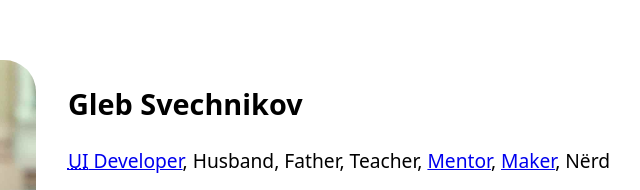
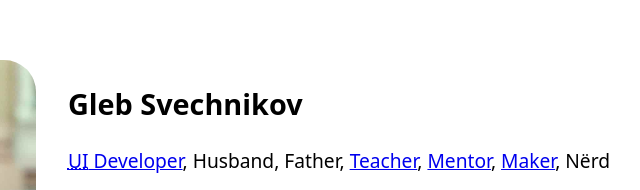
Before and after one commit to gleb-svechnikov/gleb-svechnikov.github.io, an Eleventy site: page src/index.html in a window 1280 px wide. Shown: the part 180-370 px from the top of the page, 477-1117 px from the left. Built offline with nearby package versions, Linux system fonts and the light colour scheme; Eleventy itself is replaced by a stand-in of ours; files that its build step writes are made by us from their sources; what @kevingimbel/eleventy-plugin-mermaid would draw is missing.

Commit message:
Update links

```diff
--- a/src/index.html
+++ b/src/index.html
@@ -6,7 +6,7 @@ layout: layout/base.njk
 <section class="info">
 	<h1>Gleb Svechnikov</h1>
 	<p>
-		<a href="https://www.linkedin.com/in/glebsvechnikov/"><abbr title="user interface">UI</abbr> Developer</a>, Husband, Father, Teacher, <a href="https://solvery.io/en/mentor/gleb_svechnikov">Mentor</a>, <a href="https://www.instructables.com/member/kresh/">Maker</a>, Nёrd
+		<a href="https://www.linkedin.com/in/glebsvechnikov/" target="_blank"><abbr title="user interface">UI</abbr> Developer</a>, Husband, Father, <a href="https://mastodon.com.tr/@svechnikov/" target="_blank">Teacher</a>, <a href="https://solvery.io/en/mentor/gleb_svechnikov" target="_blank">Mentor</a>, <a href="https://www.instructables.com/member/kresh/"target="_blank">Maker</a>, Nёrd
 	</p>
 
 	<address class="">
```
